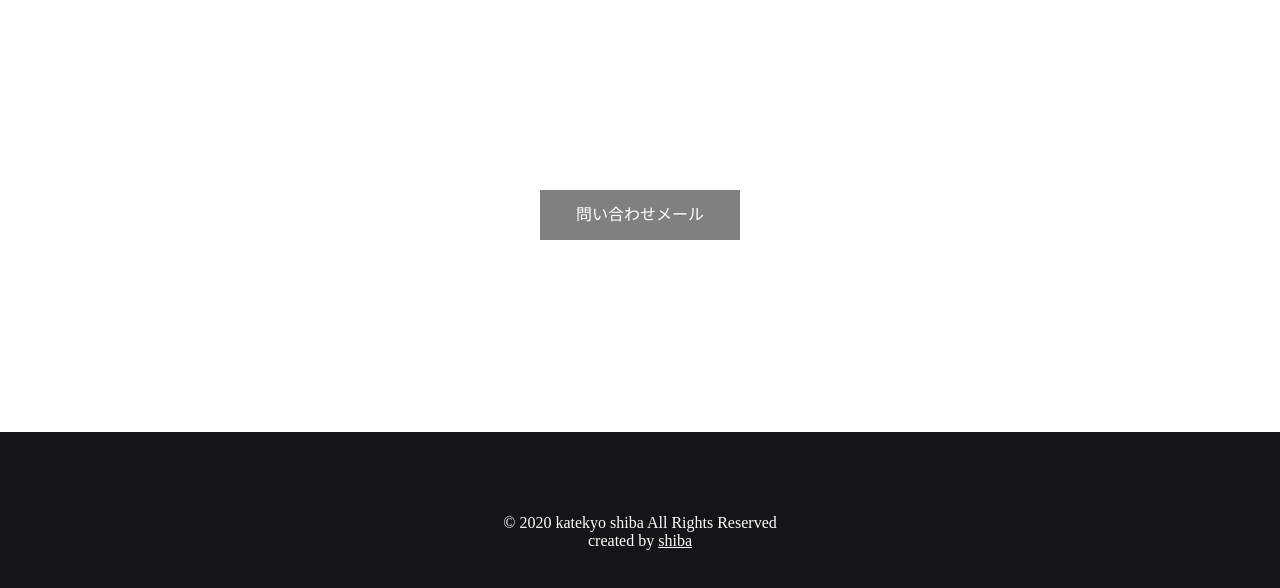
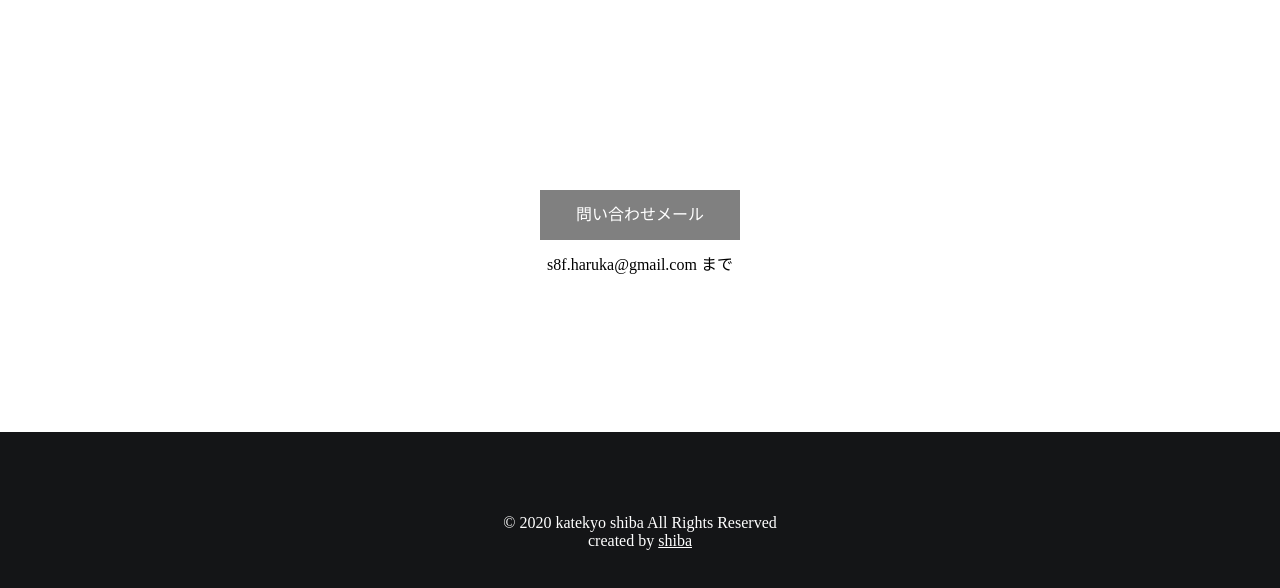
Before and after one commit to Queenshiba/katekyo-shiba, a website: page dist/index.html in a window 1280 px wide. Shown: the part 1677-2265 px from the top of the page. Drawn offline with Linux system fonts and the light colour scheme.

Commit message:
add email

```diff
--- a/dist/index.html
+++ b/dist/index.html
@@ -21,7 +21,7 @@
         </ul>
         <ul id="menu-LP" class="menu">
             <li><a href="page-what.html">授業方法</a></li>
-            <li><a href="page-who.html">講師</a></li>
+            <li><a href="page-who.html">講師</a></ligi>
             <li><a href="page-how.html">始め方</a></li>
             <li><a href="mailto:s8f.haruka@gmail.com?subject=オンライン家庭教師について">お問い合わせ</a></li>
         </ul>
@@ -88,6 +88,7 @@
     </div>
     <div class="email-btn">
         <a href="mailto:s8f.haruka@gmail.com?subject=オンライン家庭教師について">問い合わせメール</a>
+        <p>s8f.haruka@gmail.com まで</p>
     </div>
 
     <footer>
--- a/dist/style.css
+++ b/dist/style.css
@@ -354,7 +354,9 @@ h3 {
     text-align: center;
     color: white;
 }
-
+.email-btn p{
+    color: black;
+}
 .email-btn a {
     color: white;
 }
```
